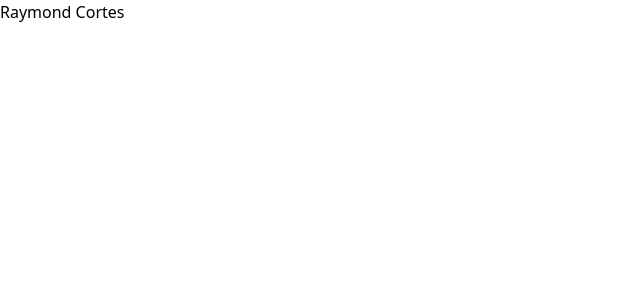
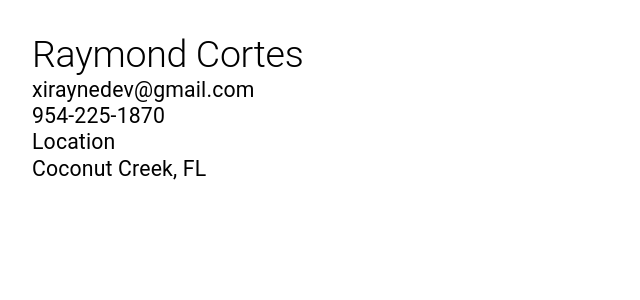
Before and after one commit to xiraynedev/portfolio-v2, a React app: page /resume in a window 1280 px wide. Shown: the top 300 px of the page, without its empty margins (0-640 px from the left). Built offline with nearby package versions, Linux system fonts and the light colour scheme.

Commit message:
add mui to project

```diff
--- a/package.json
+++ b/package.json
@@ -33,6 +33,9 @@
     "webpack-merge": "^5.8.0"
   },
   "dependencies": {
+    "@emotion/react": "^11.9.3",
+    "@emotion/styled": "^11.9.3",
+    "@mui/material": "^5.8.6",
     "gsap": "^3.10.0",
     "npm": "^8.13.2",
     "react": "^18.2.0",
--- a/src/components/Resume/Resume.tsx
+++ b/src/components/Resume/Resume.tsx
@@ -1,9 +1,17 @@
+import Typography from '@mui/material/Typography';
+import Stack from '@mui/material/Stack';
 import React, { FC } from 'react';
 
 export const Resume: FC = () => {
   return (
-    <div>
-      <h1>Raymond Cortes</h1>
-    </div>
+    <Stack direction='column' spacing={2} margin={4}>
+      <Stack>
+        <Typography variant='h2'>Raymond Cortes</Typography>
+        <Typography variant='h4'>xiraynedev@gmail.com</Typography>
+        <Typography variant='h4'>954-225-1870</Typography>
+        <Typography variant='h4'>Location</Typography>
+        <Typography variant='h4'>Coconut Creek, FL</Typography>
+      </Stack>
+    </Stack>
   );
 };
```
Also changed, not shown: 1 other file (tests, documents, lock files or other folders).
